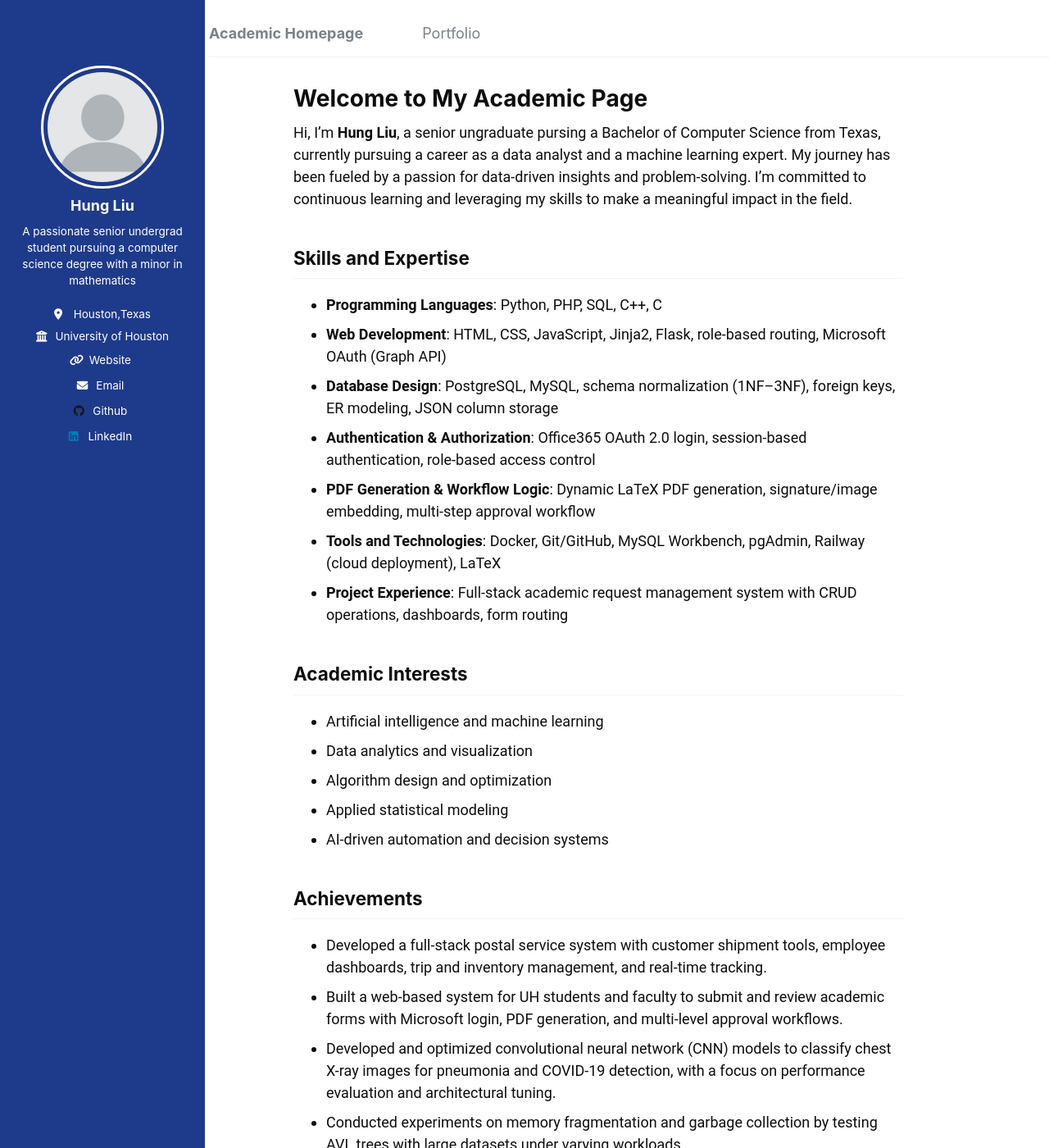
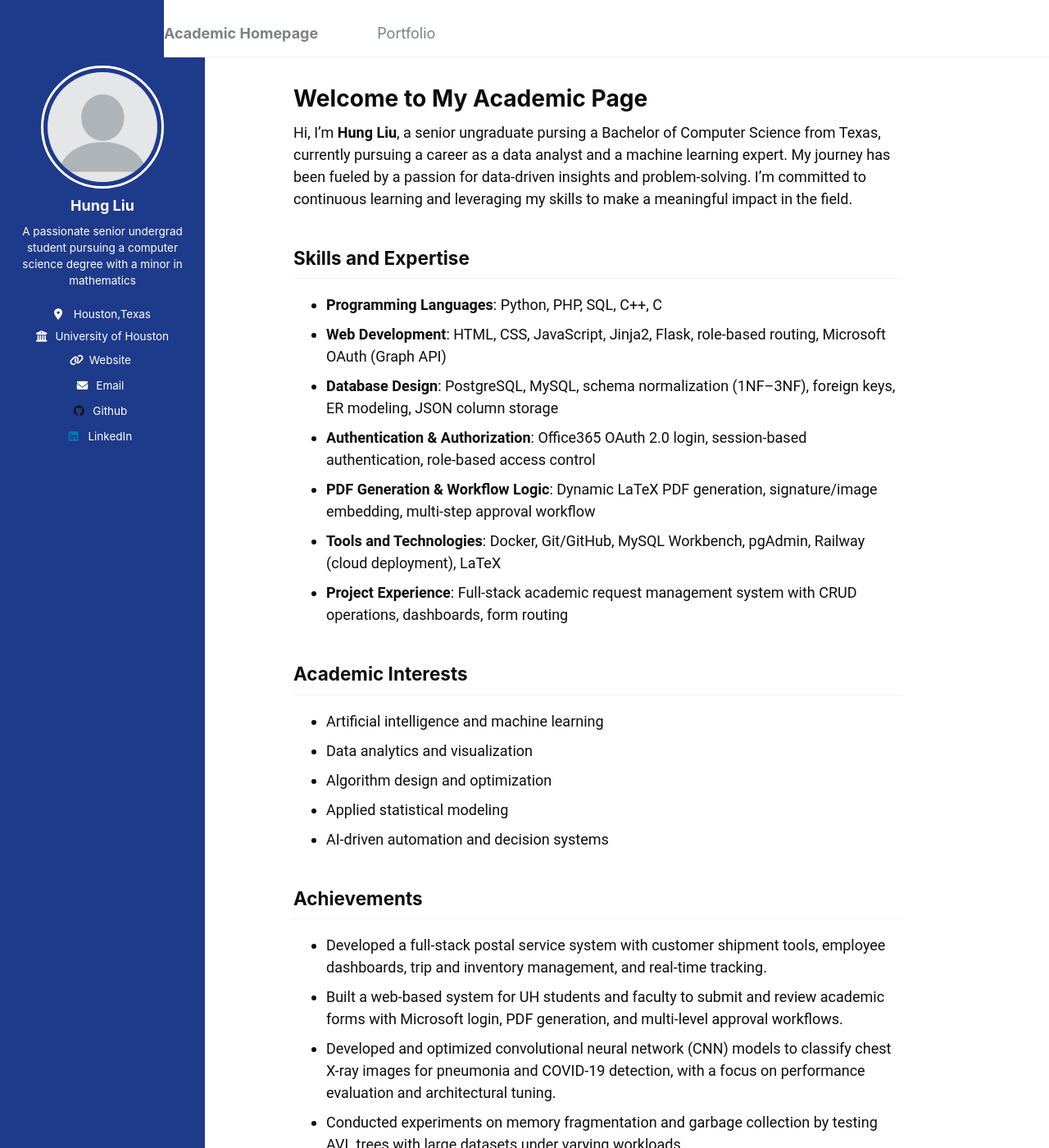
Before and after one commit to sunnySKL/sunnySKL.github.io, a Jekyll site: the page built from _pages/about.md, in a window 1280 px wide and 1400 px high. Shown: the whole window at 82% size. Built offline with Jekyll 4.4.1, drawn with Linux system fonts in a browser that asks for light colours.

Commit message:
Update custom.css

```diff
--- a/assets/css/custom.css
+++ b/assets/css/custom.css
@@ -134,12 +134,12 @@ body {
     }
 
     .navbar {
-        padding-left: 30px;
+        padding-left: 60px;
     }
 
     .masthead,
     #main {
-        margin-left: 255px;
+        margin-left: 200px;
     }
 
     .masthead__inner-wrap {
@@ -152,7 +152,7 @@ body {
     }
 
     #main {
-        margin-left: 255px;
+        margin-left: 200px;
         margin-right: 0;
         max-width: none !important;
         width: auto !important;
```
